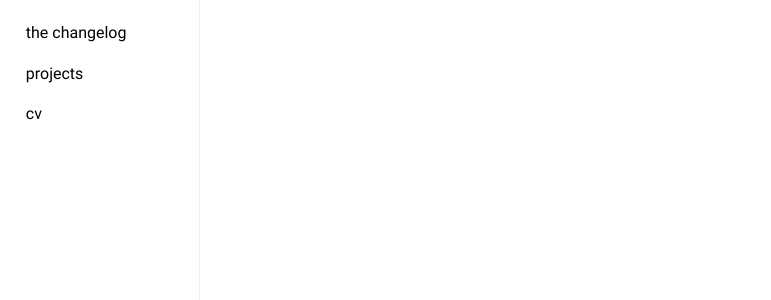
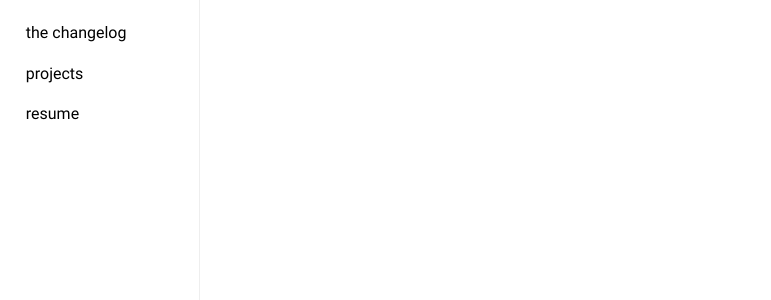
Before and after one commit to ShabazBadshah/shabazbadshah.com, a Jekyll site: the page built from blog/index.html, in a window 1280 px wide. Shown: the part 417-717 px from the top of the page, without its empty margins (0-771 px from the left). Built offline with Jekyll 4.4.1, drawn with Linux system fonts in a browser that asks for light colours.

Commit message:
updated resume

```diff
--- a/_layouts/default.html
+++ b/_layouts/default.html
@@ -34,7 +34,7 @@
                      <li id="nav-item"><a href="/about">about</a></li>
                      <li id="nav-item"><a href="/blog">the changelog</a></li>
                      <li id="nav-item"><a href="/projects">projects</a></li>
-                     <li id="nav-item"><a href="{{site.baseurl}}/shabaz-badshah-resume-2018-latex.pdf">cv</a></li>
+                     <li id="nav-item"><a href="{{site.baseurl}}/resume.pdf">resume</a></li>
                   </ul>
                </nav>
             </div>
```
Also changed, not shown: 2 other files.
